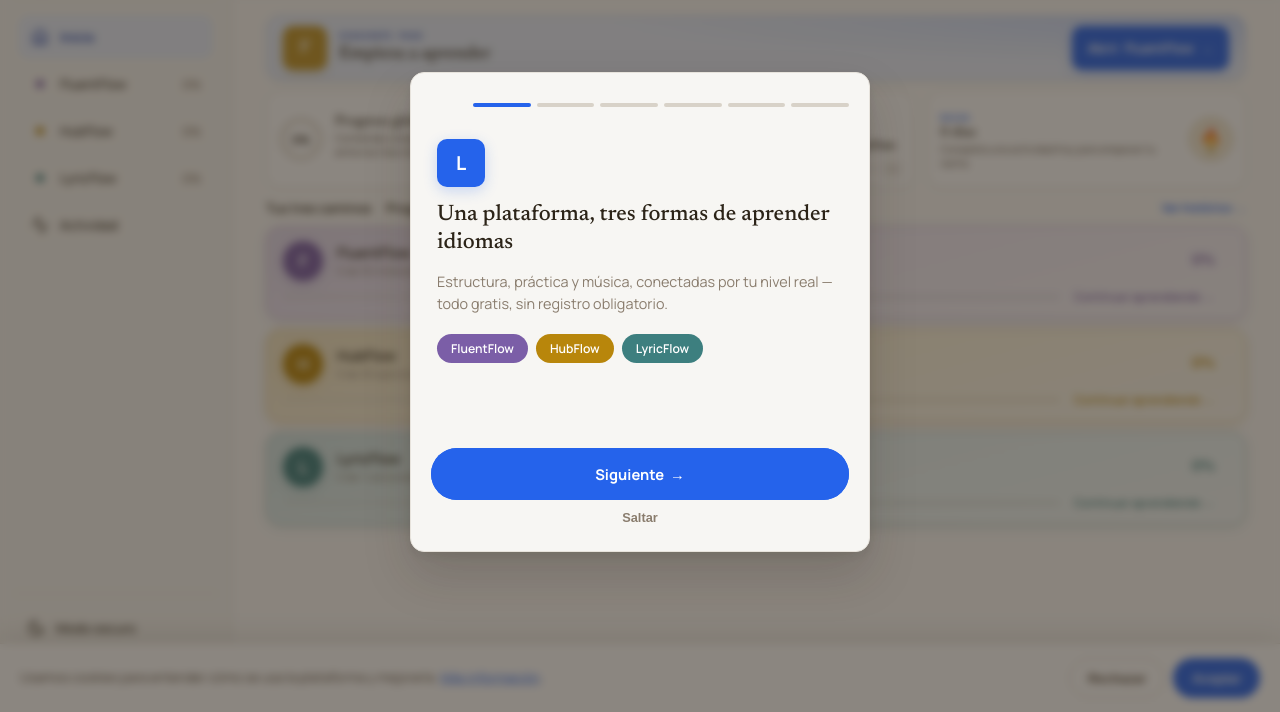
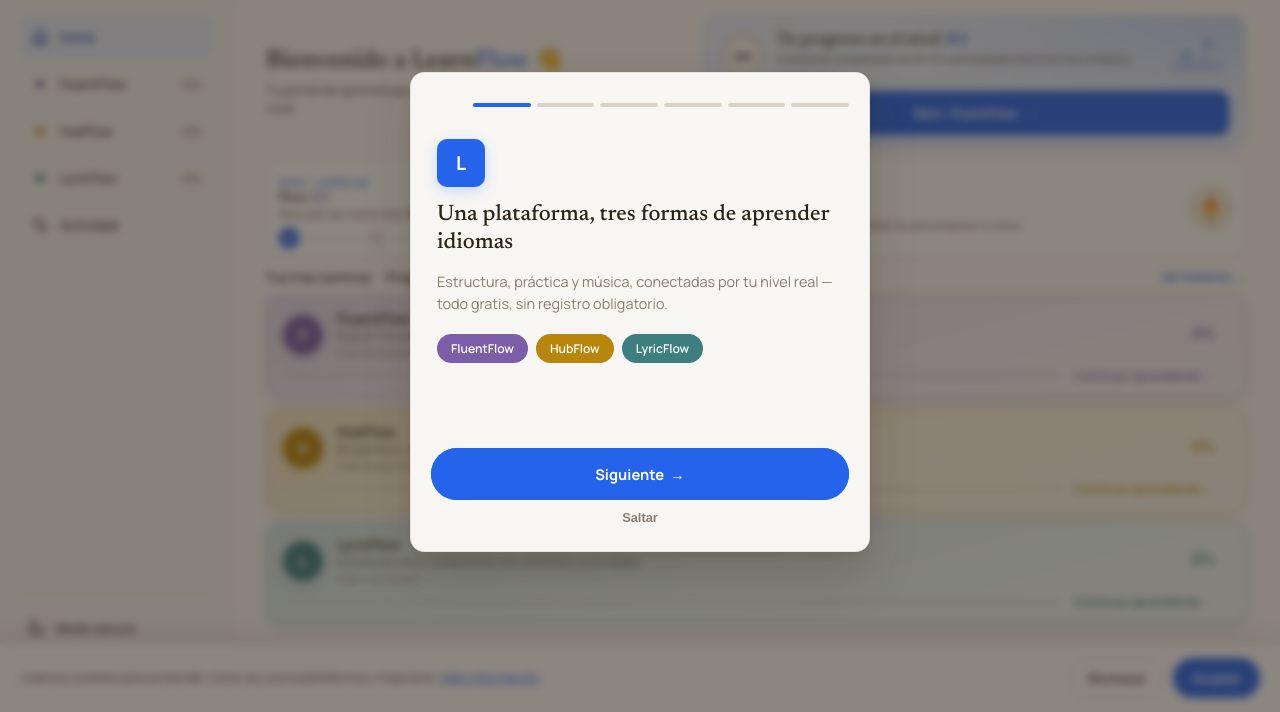
Before and after one commit to genilsuarez/deskflow, a plain HTML site: page index.html in a window 1280 px wide. Shown: the part 88-800 px from the top of the page. Drawn offline with Linux system fonts and the light colour scheme; no server answers; a script that the page names is missing.

Commit message:
chore: update —  4 files changed, 217 insertions(+), 35 deletions(-)

```diff
--- a/app.js
+++ b/app.js
@@ -246,8 +246,9 @@ function renderModuleCards(animateReveal = false) {
 
     const copy = element('div', 'module-card__copy');
     const progressValue = defer ? 0 : metrics.pct;
+    const desc = element('span', 'module-card__desc', config.description);
     const hint = element('span', 'module-card__hint', defer ? '0 de 0' : levelProgressHint(metrics));
-    copy.append(element('strong', 'module-card__label', config.name), hint);
+    copy.append(element('strong', 'module-card__label', config.name), desc, hint);
 
     const pct = element('span', 'module-card__pct', defer ? '0%' : `${progressValue}%`);
     if (animateReveal && progressValue > 0) {
@@ -384,6 +385,8 @@ function renderCefr() {
   if (stepper?.dataset.cefrSnapshot === snapshotKey && level.textContent === upperLevel) return;
 
   level.textContent = upperLevel;
+  const heroLevel = document.getElementById('heroLevelValue');
+  if (heroLevel) heroLevel.textContent = upperLevel;
   description.textContent = '';
   if (isTerminal) {
     description.append(`${upperLevel} · nivel máximo alcanzado.`);
@@ -759,9 +762,6 @@ function pickFallbackApp() {
 
 function renderPrimaryContinue() {
   const link = document.getElementById('primaryContinueLink');
-  const bannerTitle = document.getElementById('continueTitle');
-  const bannerSubtitle = document.getElementById('continueSubtitle');
-  const bannerMark = document.getElementById('continueMark');
   const defaultApp = 'fluentflow';
   const defaultConfig = APP_CONFIG[defaultApp];
 
@@ -777,9 +777,6 @@ function renderPrimaryContinue() {
   if (isStatsDeferred()) {
     link.href = defaultConfig.url;
     link.dataset.appLink = defaultApp;
-    bannerTitle.textContent = 'Retoma donde lo dejaste';
-    if (bannerSubtitle) bannerSubtitle.textContent = 'Estás más cerca de tu siguiente nivel.';
-    if (bannerMark) bannerMark.textContent = 'L';
     setButtonLabel('Abrir ', defaultConfig.name);
     return;
   }
@@ -791,16 +788,6 @@ function renderPrimaryContinue() {
   const config = APP_CONFIG[selectedApp];
   link.href = config.url;
   link.dataset.appLink = selectedApp;
-  if (bannerMark) bannerMark.textContent = config.name.charAt(0);
-
-  const selectedResult = appData.find((result) => result.app === selectedApp);
-  const alreadyStarted = selectedResult && hasValidProgress(selectedResult) && displayProgressPct(selectedResult) > 0;
-  bannerTitle.textContent = alreadyStarted ? `Sigue con ${config.name}` : 'Empieza a aprender';
-  if (bannerSubtitle) {
-    bannerSubtitle.textContent = alreadyStarted
-      ? 'Estás más cerca de tu siguiente nivel.'
-      : 'Elige un módulo y empieza tu primera actividad.';
-  }
   setButtonLabel('Abrir ', config.name);
 }
 
--- a/index.html
+++ b/index.html
@@ -121,31 +121,35 @@
 
         <div class="resumen-dashboard" id="resumenDashboard">
         <div class="resumen-hero">
-          <section class="continue-banner" aria-labelledby="continueTitle">
-            <div class="continue-banner__mark" id="continueMark" aria-hidden="true">L</div>
-            <div class="continue-banner__copy">
-              <span class="section-kicker">Siguiente paso</span>
-              <h2 id="continueTitle">Retoma donde lo dejaste</h2>
-              <p id="continueSubtitle">Estás más cerca de tu siguiente nivel.</p>
+          <div class="home-hero-top">
+            <div class="home-welcome">
+              <h2 class="home-welcome__title">Bienvenido a Learn<em>Flow</em> <span aria-hidden="true">👋</span></h2>
+              <p class="home-welcome__sub">Tu portal de aprendizaje, con tres módulos conectados por nivel.</p>
             </div>
-            <div class="continue-banner__actions">
-              <a class="lp-btn lp-btn--primary" id="primaryContinueLink" href="https://genilsuarez.github.io/fluentflow/" rel="noopener">Continuar <span aria-hidden="true">→</span></a>
-            </div>
-          </section>
 
-          <div class="context-row">
-            <section class="context-card context-card--progress" aria-labelledby="globalTitle">
-              <div class="context-card__visual" id="globalRing" style="--progress: 0" role="img" aria-label="Progreso global pendiente">
+            <section class="level-progress-banner" aria-labelledby="globalTitle">
+              <div class="level-progress-banner__visual" id="globalRing" style="--progress: 0" role="img" aria-label="Progreso global pendiente">
                 <div><strong id="globalValue">0%</strong><span id="globalUnit">0/3</span></div>
               </div>
-              <div class="context-card__copy">
-                <h2 id="globalTitle">Progreso global</h2>
+              <div class="level-progress-banner__copy">
+                <h2 id="globalTitle">Tu progreso en el nivel <span id="heroLevelValue">A1</span></h2>
                 <p id="globalDescription">Contenido completado en A1–C2, promediado entre los tres módulos.</p>
-                <span class="context-card__meta" id="globalMeta" aria-hidden="true"></span>
+                <span class="level-progress-banner__meta" id="globalMeta" aria-hidden="true"></span>
               </div>
-              <div class="progress-track context-card__track" id="globalProgressTrack" role="progressbar" aria-valuenow="0" aria-valuemin="0" aria-valuemax="100" aria-label="Progreso global"><span class="progress-track__fill" style="width:0%"></span></div>
+              <span class="level-progress-banner__art" aria-hidden="true">
+                <svg viewBox="0 0 120 72" fill="none" xmlns="http://www.w3.org/2000/svg">
+                  <path d="M6 66 L38 22 L58 48 L74 30 L114 66 Z" fill="currentColor" opacity=".16"/>
+                  <path d="M38 22 L52 40 L44 44 L30 34 Z" fill="currentColor" opacity=".3"/>
+                  <path d="M74 30 L74 6" stroke="currentColor" stroke-width="2.5" stroke-linecap="round" opacity=".55"/>
+                  <path d="M74 7 L96 12 L74 19 Z" fill="currentColor" opacity=".55"/>
+                  <path d="M100 30 l7 -7 M104 42 l9 0 M99 51 l7 6" stroke="currentColor" stroke-width="2.5" stroke-linecap="round" opacity=".35"/>
+                </svg>
+              </span>
+              <a class="lp-btn lp-btn--primary level-progress-banner__cta" id="primaryContinueLink" href="https://genilsuarez.github.io/fluentflow/" rel="noopener">Continuar <span aria-hidden="true">→</span></a>
             </section>
+          </div>
 
+          <div class="context-row context-row--secondary">
             <section class="context-card context-card--cefr" aria-labelledby="cefrHeading">
               <div class="context-card__copy">
                 <span class="section-kicker">Nivel LearnFlow</span>
--- a/styles.css
+++ b/styles.css
@@ -875,6 +875,124 @@ body {
   min-height: 44px;
   padding: 10px 18px;
   font-size: 0.84rem;
+}
+
+/* ─── HOME HERO (bienvenida + progreso de nivel) ─── */
+.home-hero-top {
+  display: flex;
+  flex-direction: column;
+  gap: 10px;
+}
+
+.home-welcome__title {
+  margin: 0 0 4px;
+  font-family: var(--lp-font-display);
+  font-size: clamp(1.2rem, 4vw, 1.55rem);
+  font-weight: 500;
+  line-height: 1.2;
+  color: var(--lp-ink);
+}
+.home-welcome__title em { font-style: normal; color: var(--lp-accent); }
+.home-welcome__sub {
+  margin: 0;
+  color: var(--lp-ink-soft);
+  font-size: 0.82rem;
+  line-height: 1.4;
+  max-width: 46ch;
+}
+
+.level-progress-banner {
+  position: relative;
+  overflow: hidden;
+  display: grid;
+  grid-template-columns: auto 1fr;
+  grid-template-areas:
+    "visual copy"
+    "cta cta";
+  align-items: center;
+  gap: 8px 12px;
+  padding: 14px 16px;
+  border: 1px solid color-mix(in srgb, var(--lp-accent) 18%, var(--lp-border));
+  border-radius: var(--lp-radius-lg);
+  background:
+    radial-gradient(120% 140% at 100% 0%, color-mix(in srgb, var(--lp-accent) 16%, transparent), transparent 55%),
+    var(--lp-accent-soft);
+  box-shadow: var(--lp-shadow-xs);
+}
+.level-progress-banner__visual {
+  grid-area: visual;
+  width: 48px;
+  height: 48px;
+  flex: 0 0 48px;
+  border-radius: 50%;
+  background: conic-gradient(var(--lp-accent) calc(var(--progress) * 1%), var(--lp-border) 0);
+  display: grid;
+  place-items: center;
+}
+.level-progress-banner__visual > div {
+  width: 36px;
+  height: 36px;
+  background: var(--lp-surface);
+  border-radius: 50%;
+  display: flex;
+  flex-direction: column;
+  align-items: center;
+  justify-content: center;
+}
+.level-progress-banner__visual strong { font-size: 0.78rem; line-height: 1; }
+.level-progress-banner__visual span { font-size: 0.48rem; color: var(--lp-muted); font-weight: 600; }
+.level-progress-banner__copy {
+  grid-area: copy;
+  position: relative;
+  z-index: 1;
+  min-width: 0;
+}
+.level-progress-banner__copy h2 {
+  margin: 0 0 2px;
+  font-family: var(--lp-font-display);
+  font-size: clamp(0.92rem, 2vw, 1.05rem);
+  font-weight: 500;
+  line-height: 1.2;
+  color: var(--lp-ink);
+}
+.level-progress-banner__copy #heroLevelValue {
+  color: var(--lp-accent-text);
+  font-weight: 600;
+}
+.level-progress-banner__copy p {
+  margin: 0;
+  color: var(--lp-ink-soft);
+  font-size: 0.7rem;
+  line-height: 1.3;
+}
+.level-progress-banner__meta {
+  display: block;
+  margin-top: 2px;
+  color: var(--lp-muted);
+  font-size: 0.62rem;
+}
+.level-progress-banner__art {
+  display: none;
+  grid-area: art;
+  color: var(--lp-accent);
+}
+.level-progress-banner__art svg { display: block; width: 100%; height: auto; }
+.level-progress-banner__cta {
+  grid-area: cta;
+  justify-self: stretch;
+  min-height: 40px;
+  padding: 9px 16px;
+  font-size: 0.8rem;
+}
+
+.module-card__desc {
+  font-size: 0.68rem;
+  color: var(--lp-ink-soft);
+  line-height: 1.35;
+  display: -webkit-box;
+  -webkit-line-clamp: 2;
+  -webkit-box-orient: vertical;
+  overflow: hidden;
 }
 
 /* ─── LOCAL NOTICE ─── */
@@ -1968,6 +2086,34 @@ body {
   #view-resumen .module-grid--paths {
     grid-template-columns: 1fr;
   }
+
+  #view-resumen .home-hero-top {
+    flex-direction: row;
+    align-items: stretch;
+    gap: 16px;
+  }
+
+  #view-resumen .home-welcome {
+    flex: 1 1 260px;
+    display: flex;
+    flex-direction: column;
+    justify-content: center;
+  }
+
+  #view-resumen .level-progress-banner {
+    flex: 1 1 380px;
+    grid-template-columns: auto 1fr auto;
+    grid-template-areas: "visual copy art" "cta cta cta";
+  }
+
+  #view-resumen .level-progress-banner__art {
+    display: block;
+    width: 64px;
+  }
+
+  #view-resumen .context-row--secondary {
+    grid-template-columns: repeat(2, minmax(0, 1fr));
+  }
 }
 
 .detail-activity__card {
@@ -2456,6 +2602,25 @@ body {
 
   #view-resumen .module-card__pct {
     font-size: 1rem;
+  }
+
+  #view-resumen .context-row--secondary {
+    grid-template-columns: repeat(2, minmax(0, 1fr));
+  }
+
+  #view-resumen .level-progress-banner__visual {
+    width: 44px;
+    height: 44px;
+    flex: 0 0 44px;
+  }
+
+  #view-resumen .level-progress-banner__visual > div {
+    width: 32px;
+    height: 32px;
+  }
+
+  #view-resumen .level-progress-banner__visual strong {
+    font-size: 0.72rem;
   }
 }
 
@@ -3013,6 +3178,32 @@ a:focus-visible,
   }
   .continue-banner .lp-btn { white-space: nowrap; }
   .lp-btn .lp-btn__verb { display: none; }
+
+  /* Home hero (bienvenida + progreso de nivel) — mobile */
+  .home-welcome__title { font-size: 1.15rem; }
+  .home-welcome__sub { font-size: 0.76rem; }
+
+  .level-progress-banner {
+    padding: 12px 14px;
+    gap: 6px 10px;
+  }
+  .level-progress-banner__visual {
+    width: 40px;
+    height: 40px;
+    flex: 0 0 40px;
+  }
+  .level-progress-banner__visual > div {
+    width: 30px;
+    height: 30px;
+  }
+  .level-progress-banner__copy p { display: none; }
+  .level-progress-banner__meta { display: none; }
+  .level-progress-banner__cta {
+    min-height: 40px;
+    padding: 8px 14px;
+    font-size: 0.76rem;
+  }
+
   .module-grid,
   .module-grid--paths { grid-template-columns: 1fr; gap: 10px; }
 
```
Also changed, not shown: styles.min.css.
